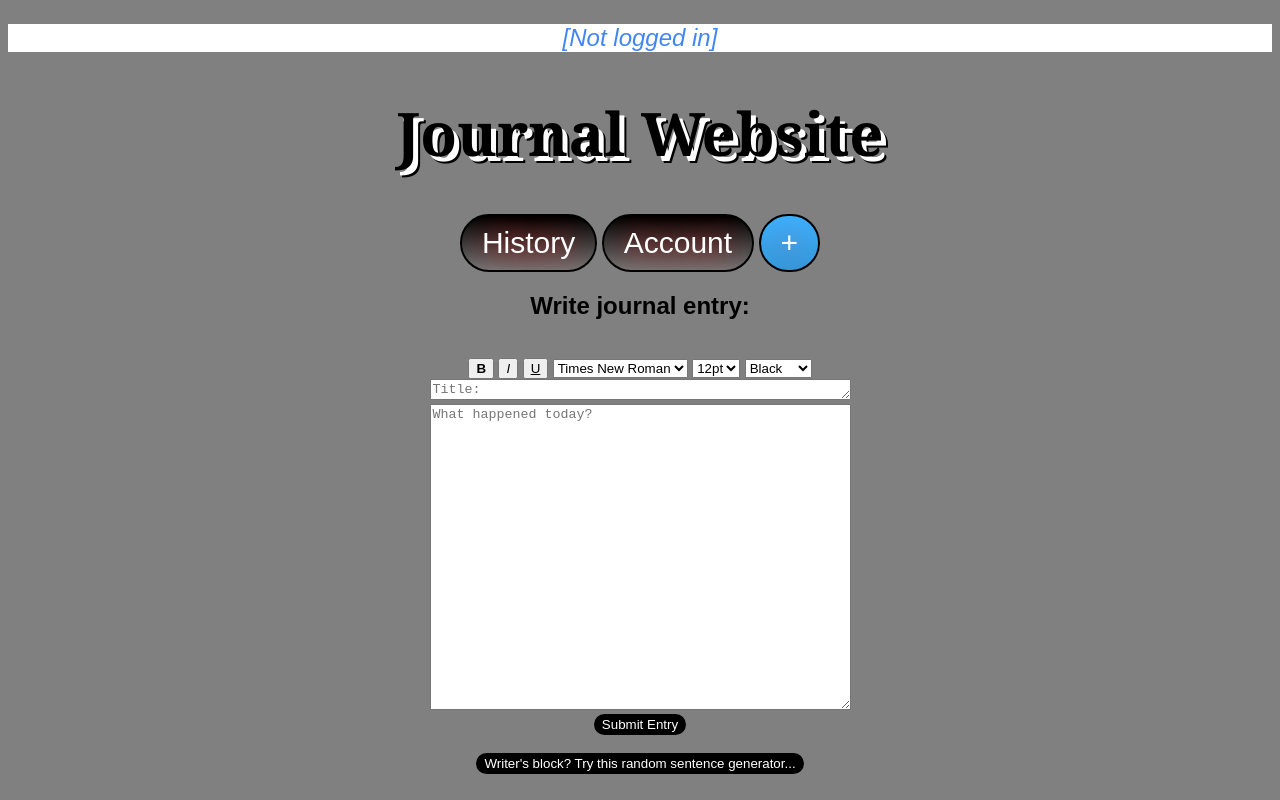
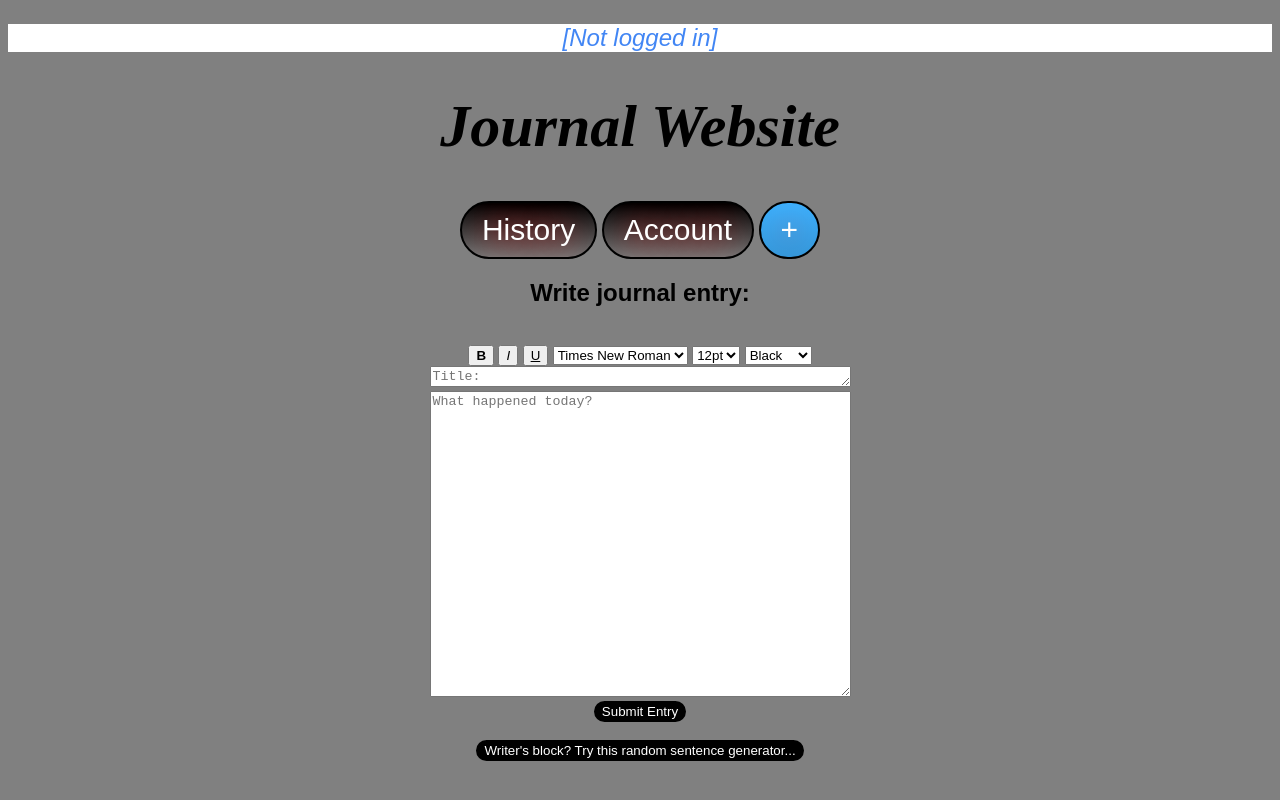
Before and after one commit to jamesuni/wdcgroupprac, a plain HTML site: page pageJournal.html in a window 1280 px wide. Drawn offline with Linux system fonts and the light colour scheme; a script that the page names is missing.

Commit message:
Added icon and edited title

```diff
--- a/mainTheme.css
+++ b/mainTheme.css
@@ -102,9 +102,10 @@ background: #3cb0fd;
     /* credit to GenerateCSS.com */
         text-decoration:none;
         font-size: 60px;
-        font-family: Georgia;
+        font-family: serif;
+        font-style: italic;
         color: black;
-        text-shadow: 5px 5px 0px white, 7px 7px
+
 }
 
 #loginBox
--- a/pageJournal.html
+++ b/pageJournal.html
@@ -4,6 +4,7 @@
     <meta charset="utf-8">
     <title>Journal Website - Journal</title>
     <link rel="stylesheet" href="mainTheme.css">
+    <link rel="icon" href="./favicon.png">
     <script src="JavaScript.js"></script>
     <script src="loginLoad.js"></script>
     <script src="Random.js"></script>
```
Also changed, not shown: pageHistory.html (+1 -0 lines), pageSignUp.html (+1 -0 lines), favicon.png (added).
